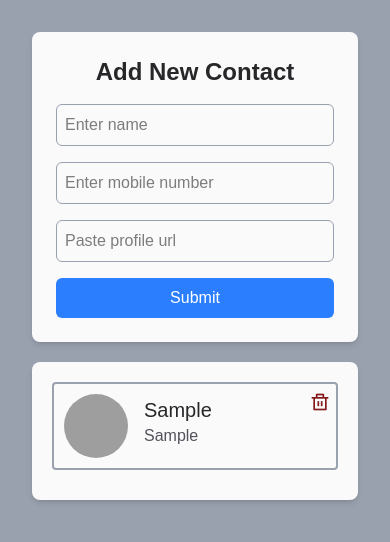
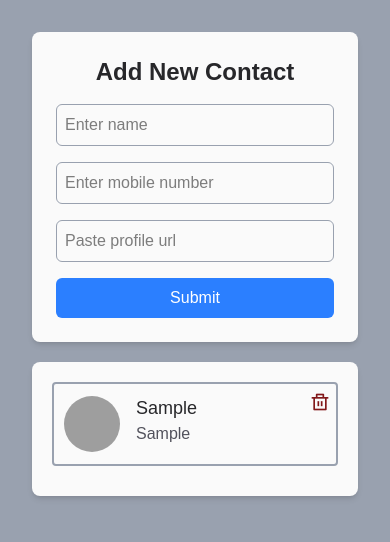
Before and after one commit to SaheelAtugade/React_Contact_App, a React (Vite) app: page / in a window 390 px wide. Both pictures are taken after typing "Sample", "Sample", "Sample" into the empty fields and a click on the button "Submit". Shown: the top 542 px of the page. Built offline with nearby package versions, Linux system fonts and the light colour scheme; grey boxes are pictures that could not be loaded.

Commit message:
Enhansed responsiveness

```diff
--- a/src/components/ContactCard.jsx
+++ b/src/components/ContactCard.jsx
@@ -11,14 +11,14 @@ const ContactCard = ({user,deleteContact}) => {
           backgroundImage: `url(${user.profile === "" ?  defaultPic: user.profile})`,
         }}
         className={
-          "bg-red-600 h-16 w-16 rounded-full bg-cover bg-center bg-no-repeat"
+          "bg-red-600 sm:h-16 h-14 sm:w-16 w-14 rounded-full bg-cover bg-center bg-no-repeat"
         }
       ></div>
       <div>
-        <h3 className="text-xl font-normal text-zinc-800 mb-1.2">
+        <h3 className="sm:text-xl text-lg font-normal text-zinc-800 mb-1.2">
           {user.name}
         </h3>
-        <p className="text-base font-extralight text-zinc-600 mb-2">
+        <p className="text-base font-light text-zinc-600 mb-2">
           {user.number}
         </p>
         <i
```
